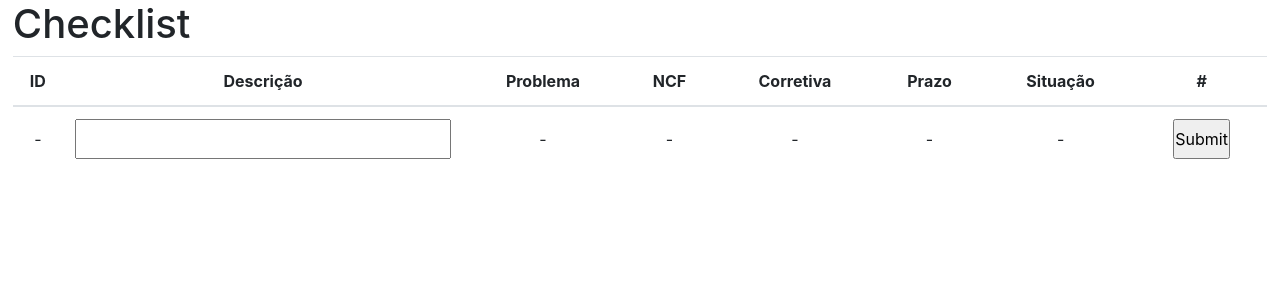
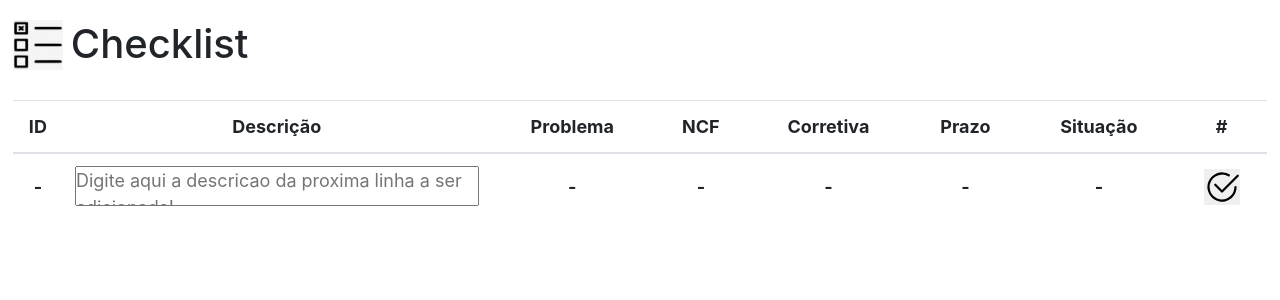
Before and after one commit to Bernardo-Andreatta/ChecklistModular, a PHP site: page / in a window 1280 px wide. Shown: the top 300 px of the page. Run offline with PHP 8.4, Linux system fonts and the light colour scheme.

Commit message:
Pequenas mudancas no CSS

```diff
--- a/css/style.css
+++ b/css/style.css
@@ -12,6 +12,20 @@ table td{
     vertical-align: middle !important;
 }
 
+thead{
+    font-size: 18px;
+    font-weight: bold;
+}
+
+.icon{
+    margin-top: 20px;
+    margin-right: 8px;
+    margin-bottom: 30px;
+    height: 50px;
+    width: 50px;
+    float: left;
+}
+
 .id{
     position: relative;
     top: 10px;
@@ -23,6 +37,7 @@ table td{
 
 .titulo{
     float: left;
+    margin-top: 20px;
 }
 
 .btn-info{
@@ -74,6 +89,24 @@ select, input{
     100% { margin-left: 0rem; }
   }
 
+button{
+    outline:none;
+    border: none;
+}
+button:hover{
+    color: green;
+}
+button:active {
+    border: none;
+    outline:none;
+    transform: translateY(4px);
+  }
+button:focus{
+    border: none;
+    outline:none;
+}
+
+
 /*
 table tr th:nth-of-type(2){
     background-color: green;
--- a/index.php
+++ b/index.php
@@ -15,6 +15,7 @@
     </head>
     <body>
         <section class='container2'>
+            <img src="img/217-2173993_bullets-list-checkbox-comments-icon.png" class = "icon">
             <h1 class="titulo">Checklist</h1>
             <div class="clear"></div>
 
@@ -34,14 +35,20 @@
 
                         <tr>
                             <td>-</td>
-                            <td><textarea name='descricao' id='desc' class='validar'></textarea></td>
+                            <td>
+                                <textarea name='descricao' id='desc' class='validar' placeholder='Digite aqui a descricao da proxima linha a ser adicionada!' onfocus="this.placeholder = ''"
+                                onblur="this.placeholder = 'Digite aqui a descricao da proxima linha a ser adicionada!'"></textarea>
+                            </td>
                             <td>-</td>
                             <td>-</td>
                             <td>-</td>
                             <td>-</td>
                             <td>-</td>
                             <td>
-                                <input id="submit" onclick="sendValues()" type="button" value="Submit">
+                                <button id="submit" onclick="sendValues()" type="button" value="Submit"><svg width="2em" height="2em" viewBox="0 0 16 16" class="bi bi-check2-circle" fill="currentColor" xmlns="http://www.w3.org/2000/svg">
+                                <path fill-rule="evenodd" d="M15.354 2.646a.5.5 0 0 1 0 .708l-7 7a.5.5 0 0 1-.708 0l-3-3a.5.5 0 1 1 .708-.708L8 9.293l6.646-6.647a.5.5 0 0 1 .708 0z"/>
+                                <path fill-rule="evenodd" d="M8 2.5A5.5 5.5 0 1 0 13.5 8a.5.5 0 0 1 1 0 6.5 6.5 0 1 1-3.25-5.63.5.5 0 1 1-.5.865A5.472 5.472 0 0 0 8 2.5z"/>
+                                </svg></button>
                             </td>
                         </tr>
                     </thead>
```
Also changed, not shown: img/217-2173993_bullets-list-checkbox-comments-icon.png (added), img/favicon (1).ico (deleted), js/index.js (line endings or trailing spaces).
